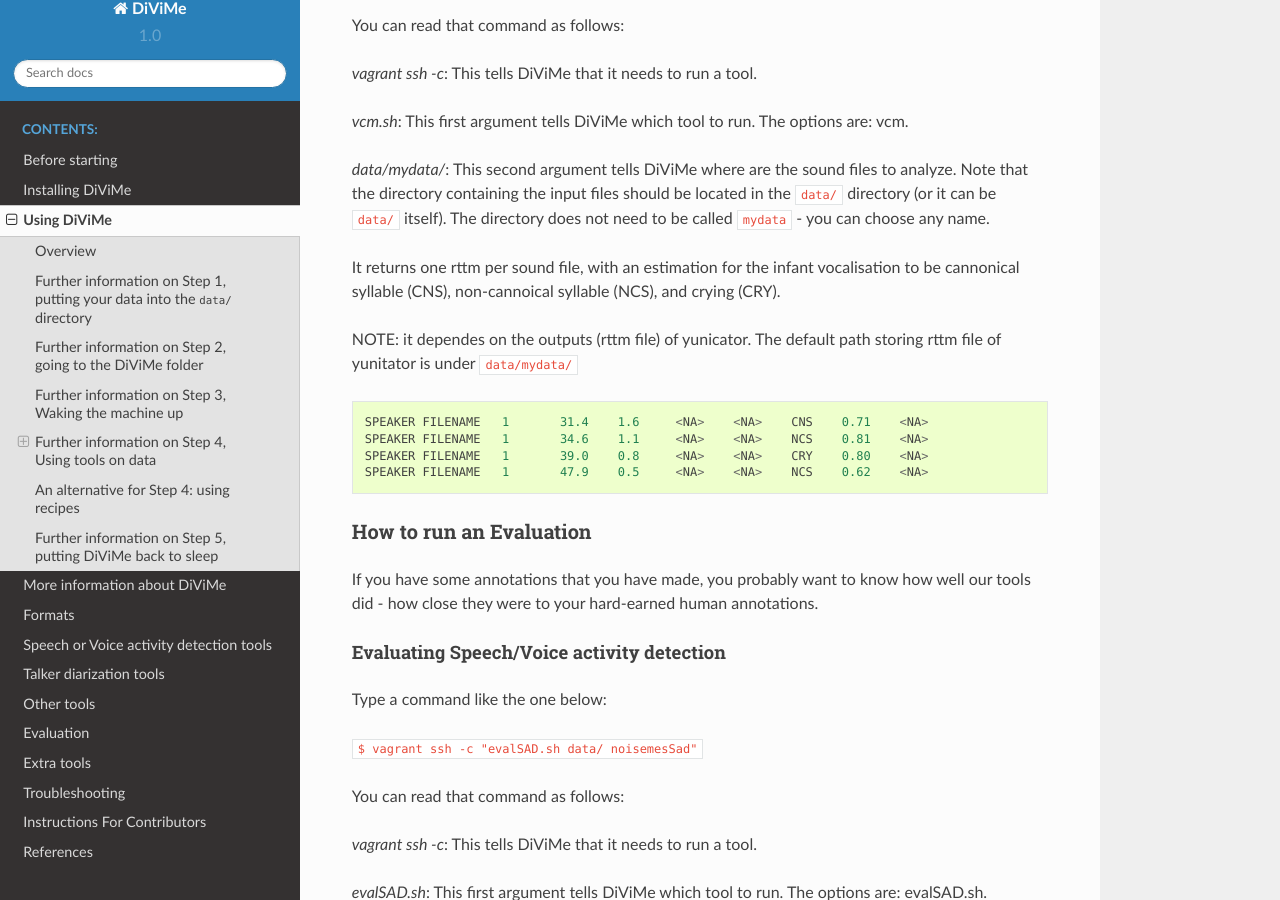
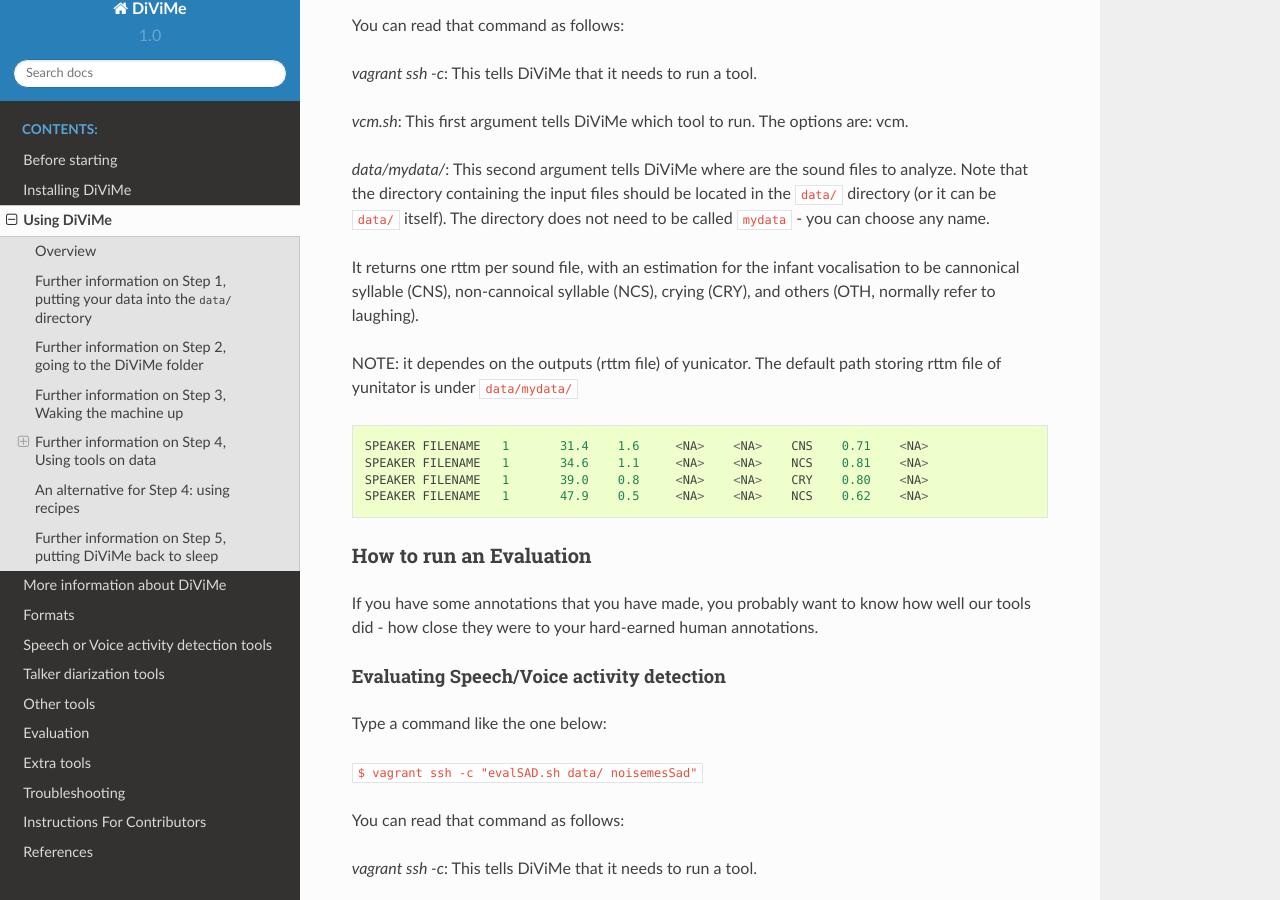
Before and after one commit to srvk/DiViMe, a Sphinx documentation site: the page built from docs/source/usage.md, in a window 1280 px wide and 900 px high, scrolled down 6534 px. Built offline with Sphinx 7.4.7 and the Read the Docs theme 2.0.0, drawn with Linux system fonts in a browser that asks for light colours.

Commit message:
update vcm usage info

````diff
--- a/docs/source/usage.md
+++ b/docs/source/usage.md
@@ -219,7 +219,7 @@
 
 *data/mydata/*: This second argument tells DiViMe where are the sound files to analyze. Note that the directory containing the input files should be located in the ```data/``` directory (or it can be ```data/``` itself). The directory does not need to be called `mydata` - you can choose any name.
 
-It returns one rttm per sound file, with an estimation for the infant vocalisation to be cannonical syllable (CNS), non-cannoical syllable (NCS), and crying (CRY).
+It returns one rttm per sound file, with an estimation for the infant vocalisation to be cannonical syllable (CNS), non-cannoical syllable (NCS), crying (CRY), and others (OTH, normally refer to laughing).
 
 NOTE: it dependes on the outputs (rttm file) of yunicator. The default path storing rttm file of yunitator is under `data/mydata/`
 
````
